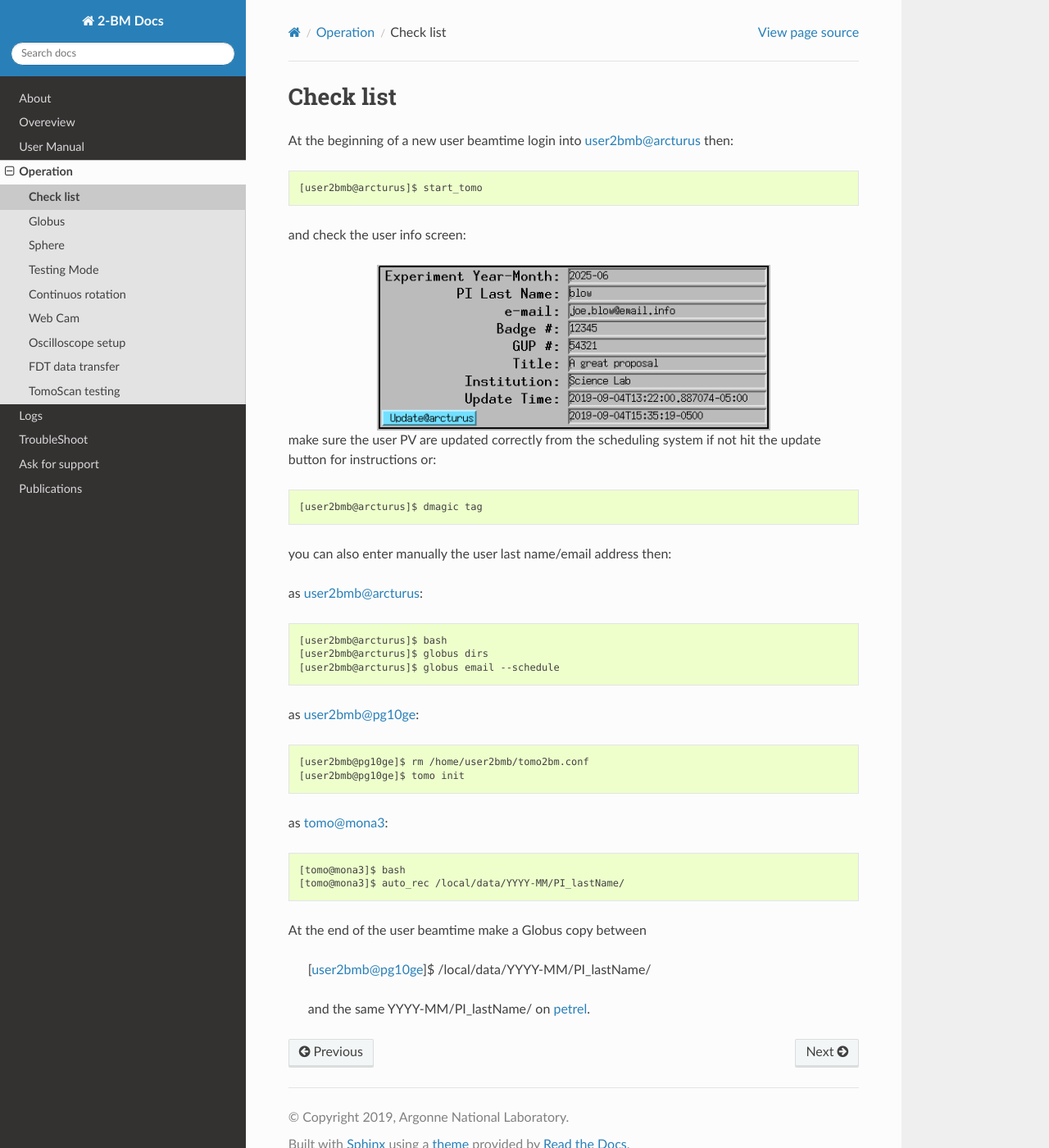
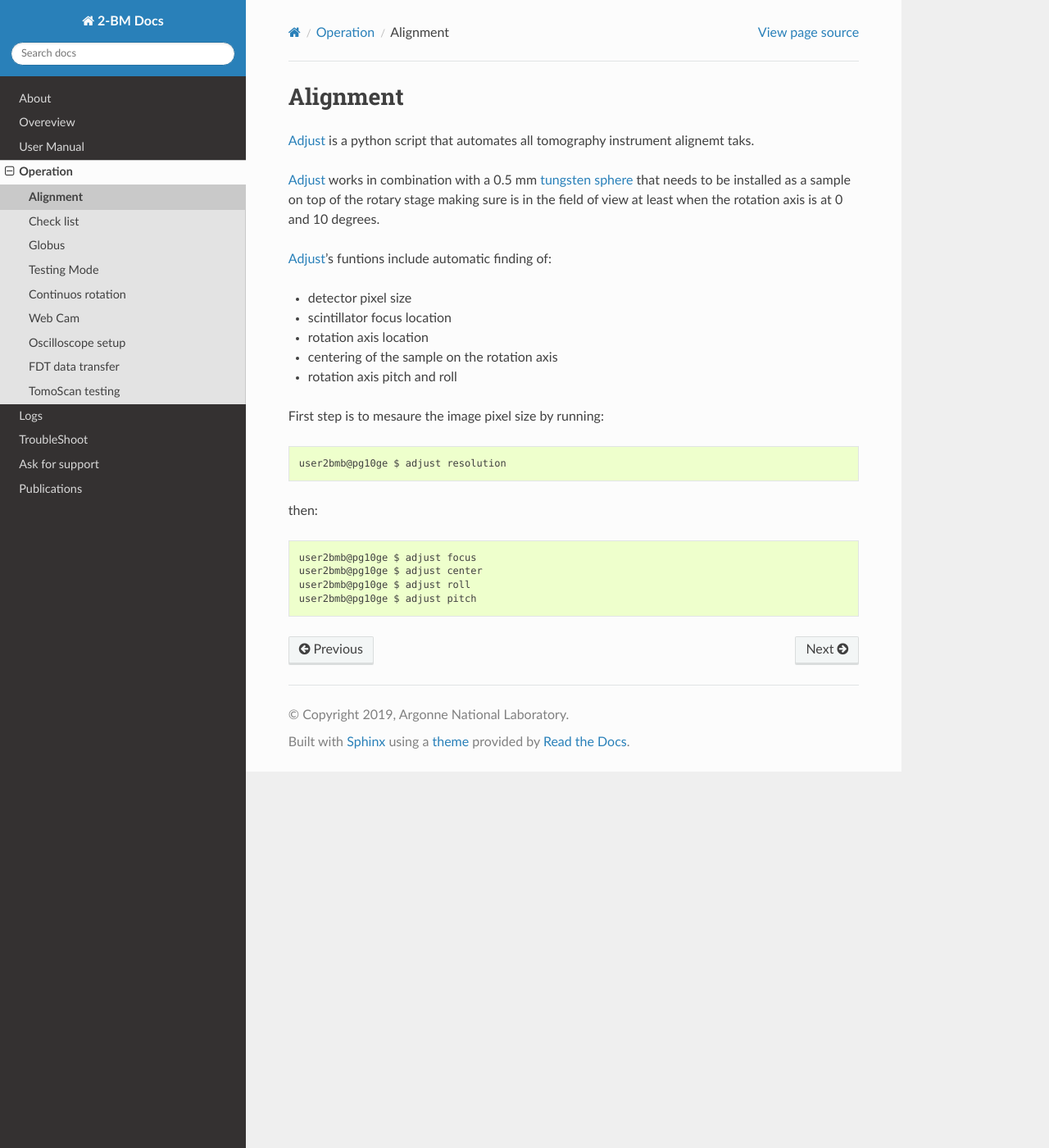
Before and after one commit to xray-imaging/2bm-docs, a Sphinx documentation site: the page built from docs/source/ops/item_000.rst, in a window 1280 px wide and 1400 px high. Shown: the whole window at 82% size. Built offline with Sphinx 7.4.7 and the Read the Docs theme 2.0.0, drawn with Linux system fonts in a browser that asks for light colours; the version number could not be read and is left out.

Commit message:
added auto alignment instructions (adjust)

```diff
--- a/docs/source/ops/item_000.rst
+++ b/docs/source/ops/item_000.rst
@@ -1,42 +1,25 @@
-Check list
-==========
+Alignment
+=========
 
-At the beginning of a new user beamtime login into user2bmb@arcturus then::
+`Adjust <https://github.com/xray-imaging/adjust>`_ is a python script that automates all tomography instrument alignemt taks.
 
-    [user2bmb@arcturus]$ start_tomo
+`Adjust <https://github.com/xray-imaging/adjust>`_  works in combination with a 0.5 mm `tungsten sphere <https://www.vxb.com/0-5mm-Tungsten-Carbide-One-0-0197-inch-Dia-p/0-5mmtungstenballs.htm>`_ that needs to be installed as a sample on top of the rotary stage making sure is in the field of view at least when the rotation axis is at 0 and 10 degrees.
 
-and check the user info screen:
+`Adjust <https://github.com/xray-imaging/adjust>`_'s funtions include automatic finding of:
 
-.. image:: ../img/medm_screen.png
-   :width: 480px
-   :align: center
-   :alt: tomo_user
+- detector pixel size
+- scintillator focus location
+- rotation axis location
+- centering of the sample on the rotation axis
+- rotation axis pitch and roll
 
-make sure the user PV are updated correctly from the scheduling system if not hit the update button for instructions or::
+First step is to mesaure the image pixel size by running::
 
-    [user2bmb@arcturus]$ dmagic tag
+    user2bmb@pg10ge $ adjust resolution
 
+then::
 
-you can also enter manually the user last name/email address then:
-
-as user2bmb@arcturus::
-
-    [user2bmb@arcturus]$ bash
-    [user2bmb@arcturus]$ globus dirs
-    [user2bmb@arcturus]$ globus email --schedule
-
-as user2bmb@pg10ge::
-
-    [user2bmb@pg10ge]$ rm /home/user2bmb/tomo2bm.conf
-    [user2bmb@pg10ge]$ tomo init
-
-as tomo@mona3::
-
-    [tomo@mona3]$ bash
-    [tomo@mona3]$ auto_rec /local/data/YYYY-MM/PI_lastName/
-
-At the end of the user beamtime make a Globus copy between
-
-    [user2bmb@pg10ge]$  /local/data/YYYY-MM/PI_lastName/
-
-    and the same YYYY-MM/PI_lastName/ on  `petrel <https://app.globus.org/file-manager?origin_id=e133a81a-6d04-11e5-ba46-22000b92c6ec&origin_path=%2F2-BM%2F>`_.
+    user2bmb@pg10ge $ adjust focus
+    user2bmb@pg10ge $ adjust center
+    user2bmb@pg10ge $ adjust roll
+    user2bmb@pg10ge $ adjust pitch
```
Also changed, not shown: docs/source/ops/item_001.rst (+22 -32 lines), docs/source/ops/item_002.rst (added, +52 -0 lines), docs/source/ops/item_003.rst (deleted, +0 -24 lines).
